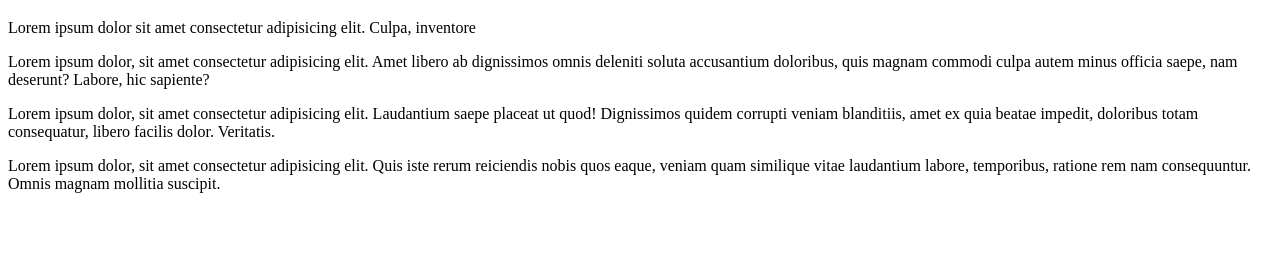
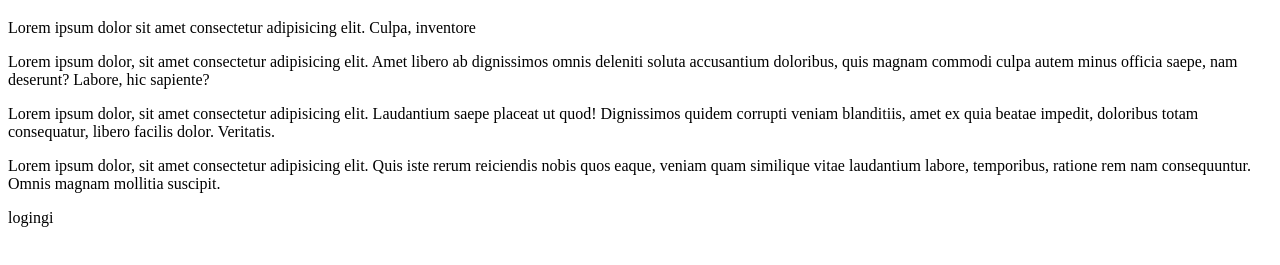
Before and after one commit to Rajeshbabu21/my_sample_repo, a plain HTML site: page index.html in a window 1280 px wide. Shown: the part 61-326 px from the top of the page. Drawn offline with Linux system fonts and the light colour scheme.

Commit message:
feat:this is for login branch

```diff
--- a/index.html
+++ b/index.html
@@ -11,5 +11,6 @@
     <p>Lorem ipsum dolor, sit amet consectetur adipisicing elit. Amet libero ab dignissimos omnis deleniti soluta accusantium doloribus, quis magnam commodi culpa autem minus officia saepe, nam deserunt? Labore, hic sapiente?</p>
     <p>Lorem ipsum dolor, sit amet consectetur adipisicing elit. Laudantium saepe placeat ut quod! Dignissimos quidem corrupti veniam blanditiis, amet ex quia beatae impedit, doloribus totam consequatur, libero facilis dolor. Veritatis.</p>
     <p>Lorem ipsum dolor, sit amet consectetur adipisicing elit. Quis iste rerum reiciendis nobis quos eaque, veniam quam similique vitae laudantium labore, temporibus, ratione rem nam consequuntur. Omnis magnam mollitia suscipit.</p>
+    <p>logingi</p>
 </body>
 </html>
```
